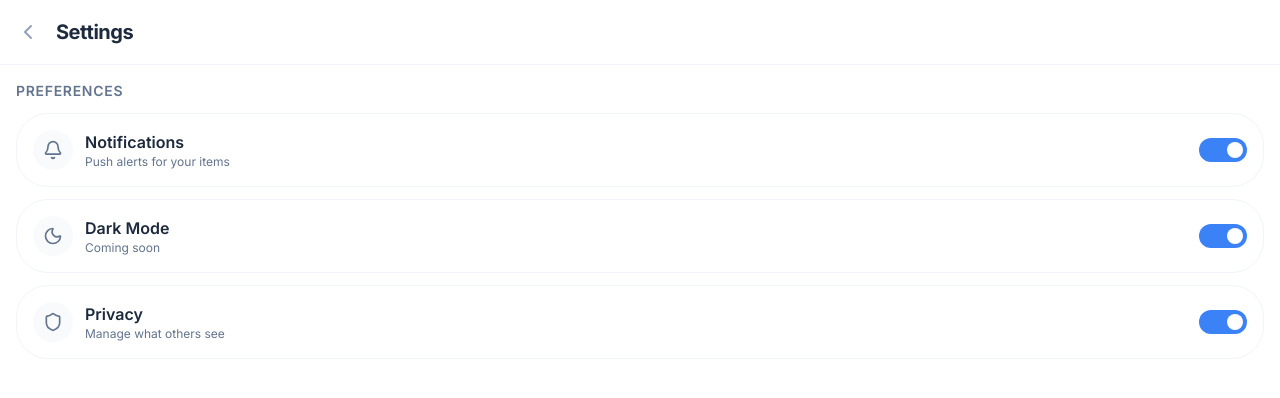
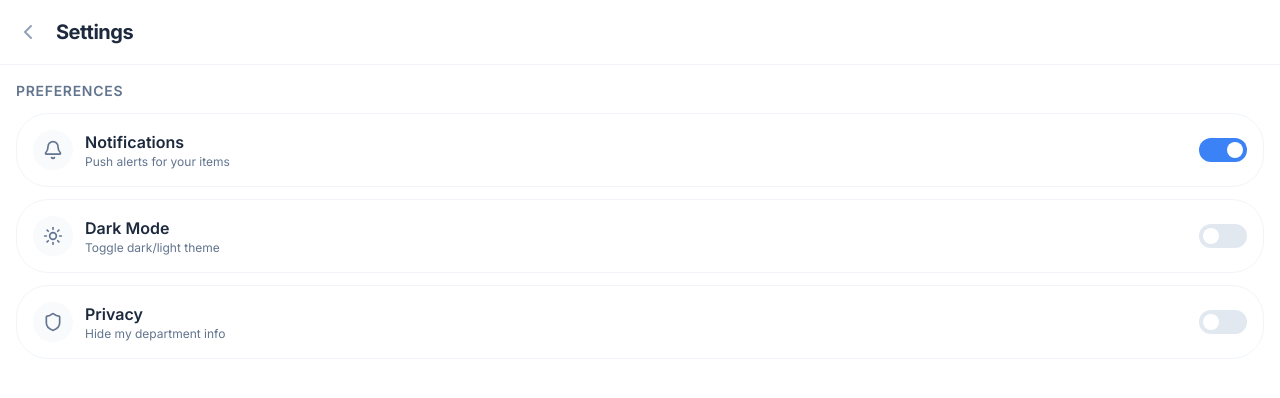
Before and after one commit to SevenCandid/Lost-And-Found, a React (Vite) app: page /settings in a window 1280 px wide. Shown: the top 398 px of the page. Built offline with nearby package versions, Linux system fonts and the light colour scheme; no server answers.

Commit message:
feat: make settings toggles interactive

```diff
--- a/src/pages/SettingsPage.tsx
+++ b/src/pages/SettingsPage.tsx
@@ -1,40 +1,66 @@
 import { useNavigate } from 'react-router-dom'
-import { ChevronLeft, Bell, Shield, Moon } from 'lucide-react'
+import { ChevronLeft, Bell, Shield, Moon, Sun } from 'lucide-react'
+import { useState } from 'react'
+import { useTheme } from '../contexts/ThemeContext'
 
 export function SettingsPage() {
   const navigate = useNavigate()
+  const { theme, toggleTheme } = useTheme()
+  const [notificationsEnabled, setNotificationsEnabled] = useState(true)
+  const [privacyEnabled, setPrivacyEnabled] = useState(false)
 
-  const SettingRow = ({ icon: Icon, title, description }: any) => (
-    <div className="flex items-center justify-between p-4 bg-white rounded-2xl border border-slate-100 mb-3 active:scale-[0.98] transition-transform cursor-pointer">
+  const SettingRow = ({ icon: Icon, title, description, isActive, onClick }: any) => (
+    <div
+      onClick={onClick}
+      className="flex items-center justify-between p-4 bg-white dark:bg-slate-800 rounded-2xl border border-slate-100 dark:border-slate-700 mb-3 active:scale-[0.98] transition-all cursor-pointer"
+    >
       <div className="flex items-center gap-3">
-        <div className="w-10 h-10 rounded-full bg-slate-50 flex items-center justify-center text-slate-500">
+        <div className="w-10 h-10 rounded-full bg-slate-50 dark:bg-slate-700 flex items-center justify-center text-slate-500 dark:text-slate-300 transition-colors">
           <Icon size={20} />
         </div>
         <div>
-          <h3 className="font-semibold text-slate-800">{title}</h3>
-          <p className="text-xs text-slate-500">{description}</p>
+          <h3 className="font-semibold text-slate-800 dark:text-white transition-colors">{title}</h3>
+          <p className="text-xs text-slate-500 dark:text-slate-400 transition-colors">{description}</p>
         </div>
       </div>
-      <div className="w-12 h-6 bg-primary-500 rounded-full relative">
-        <div className="absolute right-1 top-1 w-4 h-4 bg-white rounded-full"></div>
+      <div className={`w-12 h-6 rounded-full relative transition-colors duration-300 ${isActive ? 'bg-primary-500' : 'bg-slate-200 dark:bg-slate-600'}`}>
+        <div className={`absolute top-1 w-4 h-4 bg-white rounded-full transition-all duration-300 ${isActive ? 'right-1' : 'left-1'}`}></div>
       </div>
     </div>
   )
 
   return (
-    <div className="flex flex-col min-h-screen bg-surface">
-      <header className="sticky top-0 z-40 bg-white px-4 py-3 border-b border-slate-100 flex items-center pt-safe">
-        <button onClick={() => navigate(-1)} className="p-2 -ml-2 mr-2 text-slate-400 hover:text-slate-600 rounded-full" title="Go back">
+    <div className="flex flex-col min-h-screen bg-surface transition-colors">
+      <header className="sticky top-0 z-40 bg-white dark:bg-slate-900 px-4 py-3 border-b border-slate-100 dark:border-slate-800 flex items-center pt-safe transition-colors">
+        <button onClick={() => navigate(-1)} className="p-2 -ml-2 mr-2 text-slate-400 hover:text-slate-600 dark:hover:text-slate-300 rounded-full transition-colors" title="Go back">
           <ChevronLeft size={24} />
         </button>
-        <h1 className="text-xl font-bold text-slate-800 tracking-tight">Settings</h1>
+        <h1 className="text-xl font-bold text-slate-800 dark:text-white tracking-tight transition-colors">Settings</h1>
       </header>
 
       <div className="p-4">
-        <h2 className="text-sm font-semibold text-slate-500 mb-3 uppercase tracking-wider">Preferences</h2>
-        <SettingRow icon={Bell} title="Notifications" description="Push alerts for your items" />
-        <SettingRow icon={Moon} title="Dark Mode" description="Coming soon" />
-        <SettingRow icon={Shield} title="Privacy" description="Manage what others see" />
+        <h2 className="text-sm font-semibold text-slate-500 dark:text-slate-400 mb-3 uppercase tracking-wider transition-colors">Preferences</h2>
+        <SettingRow
+          icon={Bell}
+          title="Notifications"
+          description="Push alerts for your items"
+          isActive={notificationsEnabled}
+          onClick={() => setNotificationsEnabled(!notificationsEnabled)}
+        />
+        <SettingRow
+          icon={theme === 'dark' ? Moon : Sun}
+          title="Dark Mode"
+          description="Toggle dark/light theme"
+          isActive={theme === 'dark'}
+          onClick={toggleTheme}
+        />
+        <SettingRow
+          icon={Shield}
+          title="Privacy"
+          description="Hide my department info"
+          isActive={privacyEnabled}
+          onClick={() => setPrivacyEnabled(!privacyEnabled)}
+        />
       </div>
     </div>
   )
```
